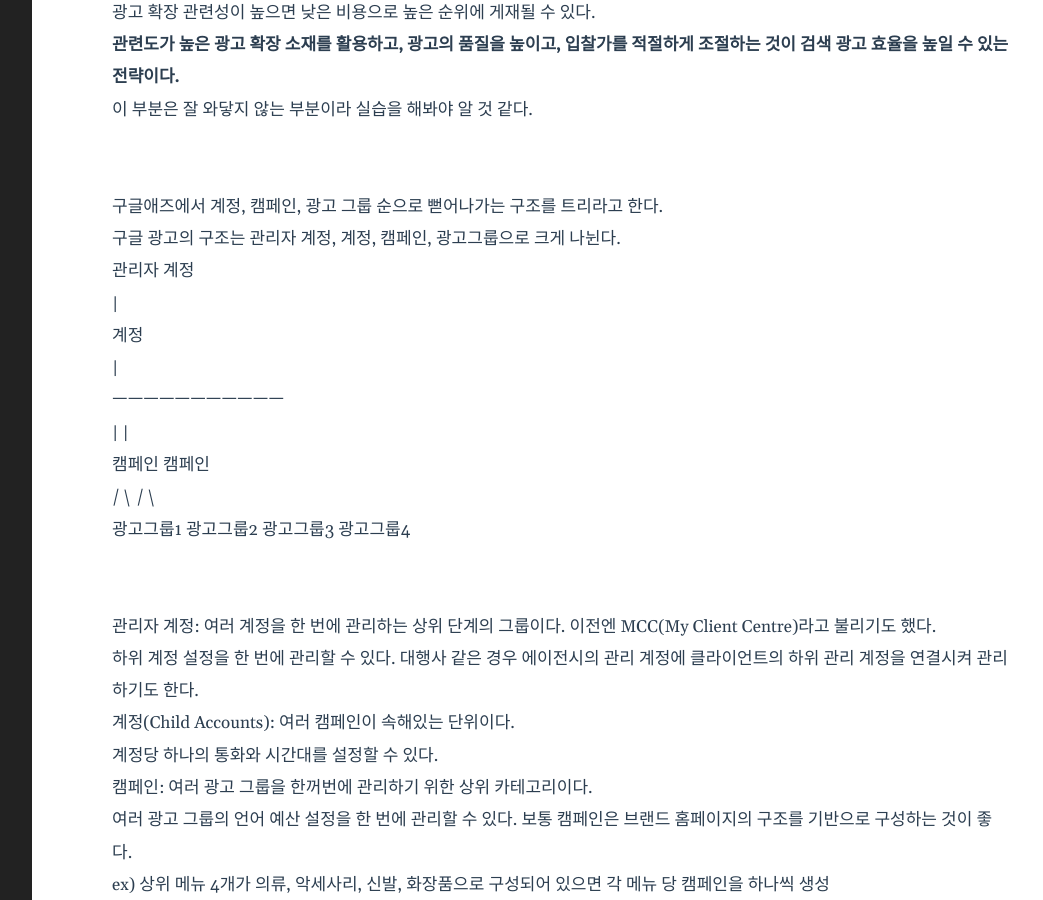
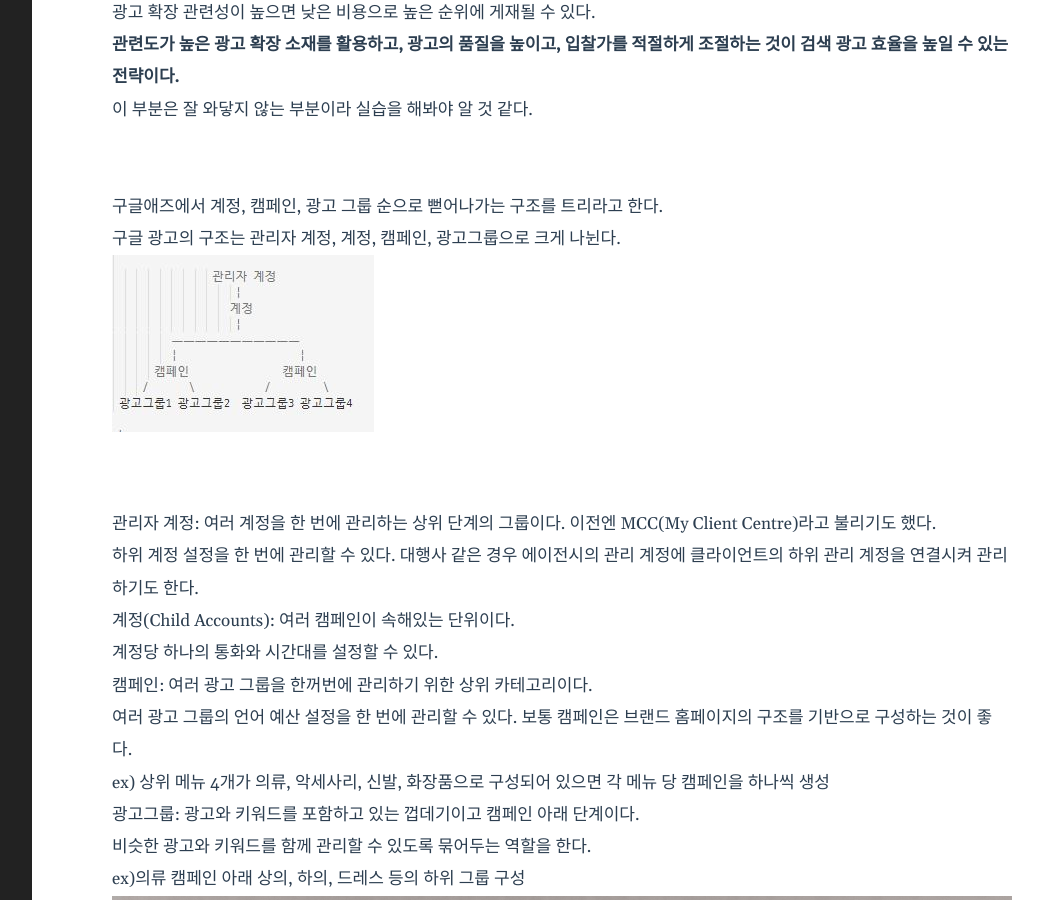
Before and after one commit to shina1221/shina1221.github.io, a Jekyll site: the page built from _posts/도서/마케팅/2024-06-18-퍼포먼스 마케팅 첫걸음04.markdown, in a window 1280 px wide and 900 px high, scrolled down 1401 px. Shown: the whole window, without its empty margins (188-1231 px from the left). Built offline with Jekyll 4.4.1, drawn with Linux system fonts in a browser that asks for light colours.

Commit message:
Update 2024-06-18-퍼포먼스 마케팅 첫걸음04.markdown

```diff
--- a/_posts/도서/마케팅/2024-06-18-퍼포먼스 마케팅 첫걸음04.markdown
+++ b/_posts/도서/마케팅/2024-06-18-퍼포먼스 마케팅 첫걸음04.markdown
@@ -44,15 +44,8 @@ SEM(search engine marketing)이라고도 한다.
 <br>
 구글애즈에서 계정, 캠페인, 광고 그룹 순으로 뻗어나가는 구조를 트리라고 한다.
 구글 광고의 구조는 관리자 계정, 계정, 캠페인, 광고그룹으로 크게 나뉜다.
-                 관리자 계정
-                     |
-                    계정
-                     |
-          ㅡㅡㅡㅡㅡㅡㅡㅡㅡㅡㅡ
-          |                     |
-       캠페인                캠페인
-     /       \            /         \
- 광고그룹1 광고그룹2  광고그룹3 광고그룹4
+
+![구글광고 구조](https://github.com/shina1221/shina1221.github.io/blob/322f4bc635ef3ec15e796d4f68a657dc888e03fb/_posts/%EB%8F%84%EC%84%9C/%EB%A7%88%EC%BC%80%ED%8C%85/img/%EA%B5%AC%EA%B8%80%20%EA%B2%80%EC%83%89%20%EA%B4%91%EA%B3%A0%20%EA%B5%AC%EC%A1%B0.JPG)
 <br>
 관리자 계정: 여러 계정을 한 번에 관리하는 상위 단계의 그룹이다. 이전엔 MCC(My Client Centre)라고 불리기도 했다.
 하위 계정 설정을 한 번에 관리할 수 있다. 대행사 같은 경우 에이전시의 관리 계정에 클라이언트의 하위 관리 계정을 연결시켜 관리하기도 한다.
@@ -65,5 +58,4 @@ ex) 상위 메뉴 4개가 의류, 악세사리, 신발, 화장품으로 구성
 비슷한 광고와 키워드를 함께 관리할 수 있도록 묶어두는 역할을 한다.
 ex)의류 캠페인 아래 상의, 하의, 드레스 등의 하위 그룹 구성
 
-![구글광고 예시1](_posts/도서/마케팅/img/구글 광고 예시.jpg)
 ![구글광고 예시2](https://github.com/shina1221/shina1221.github.io/blob/ed680a0a7a1911d6e150b31ca7b6b5b149aef464/_posts/%EB%8F%84%EC%84%9C/%EB%A7%88%EC%BC%80%ED%8C%85/img/%EA%B5%AC%EA%B8%80%20%EA%B4%91%EA%B3%A0%20%EC%98%88%EC%8B%9C.jpg)
```
